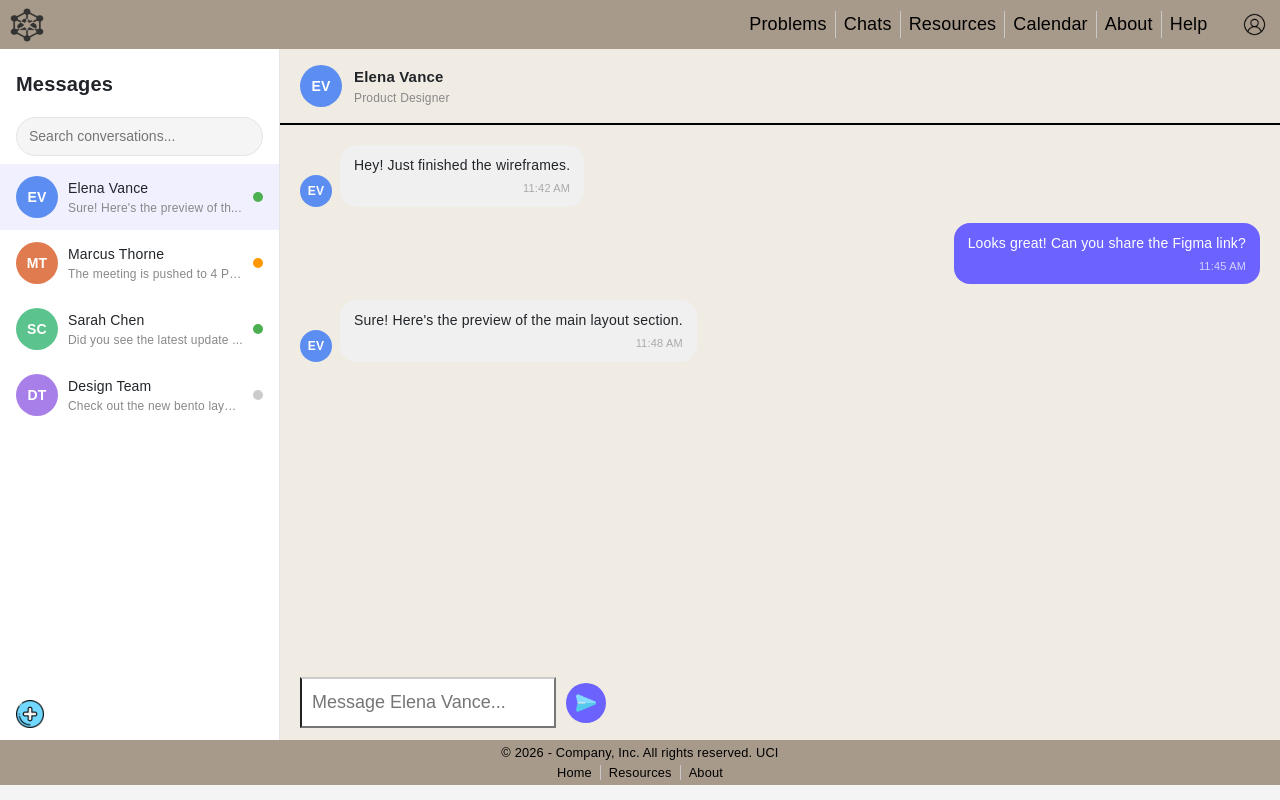
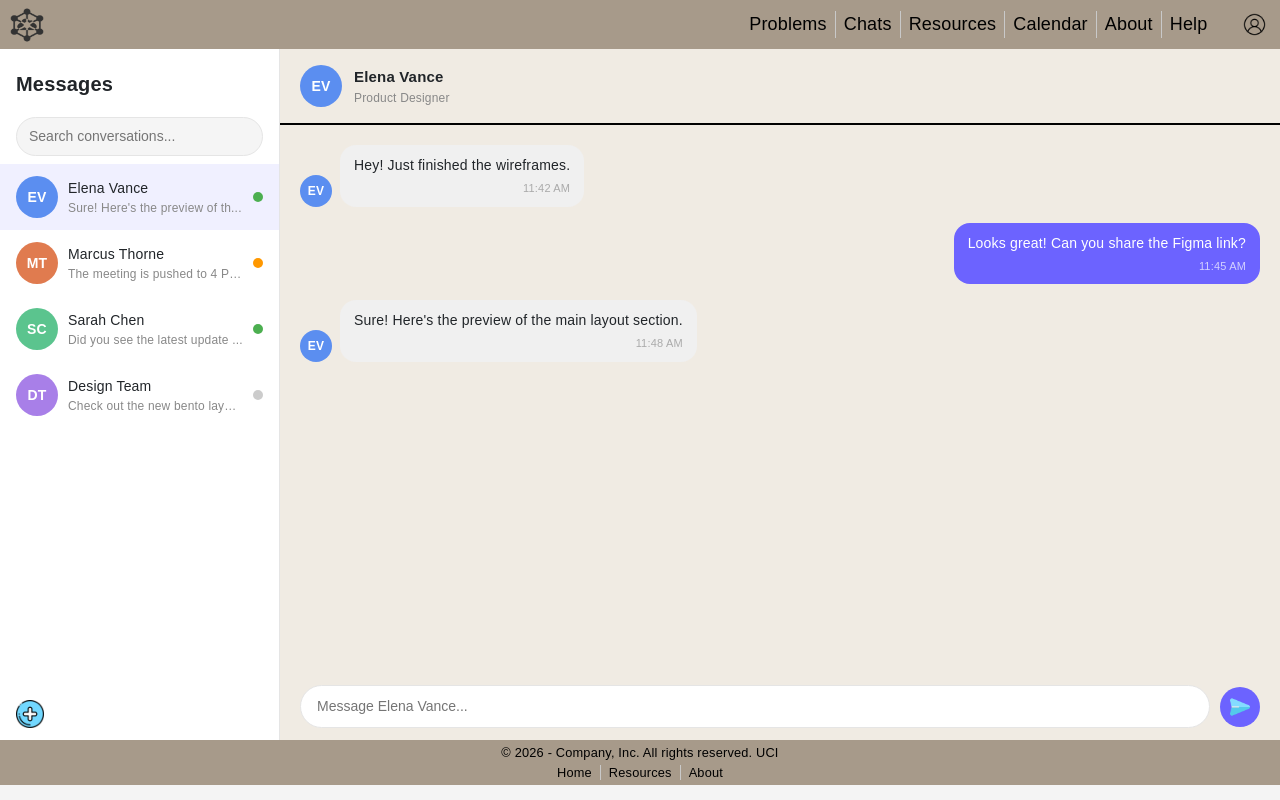
Before and after one commit to INF143Group/INF143Sp26Project, a React (Vite) app: page /chat in a window 1280 px wide. Built offline with nearby package versions, Linux system fonts and the light colour scheme.

Commit message:
Fixed broken home dashboard chat input box

```diff
--- a/Components/chat.tsx
+++ b/Components/chat.tsx
@@ -196,7 +196,7 @@ function Chat() {
 
           <div className="chat-input-area">
             <input
-              className="chat-input"
+              className="chat-input-main"
               type="text"
               placeholder={`Message ${realUser ? realUser.username : selectedMock?.name}...`}
               value={input}
```
